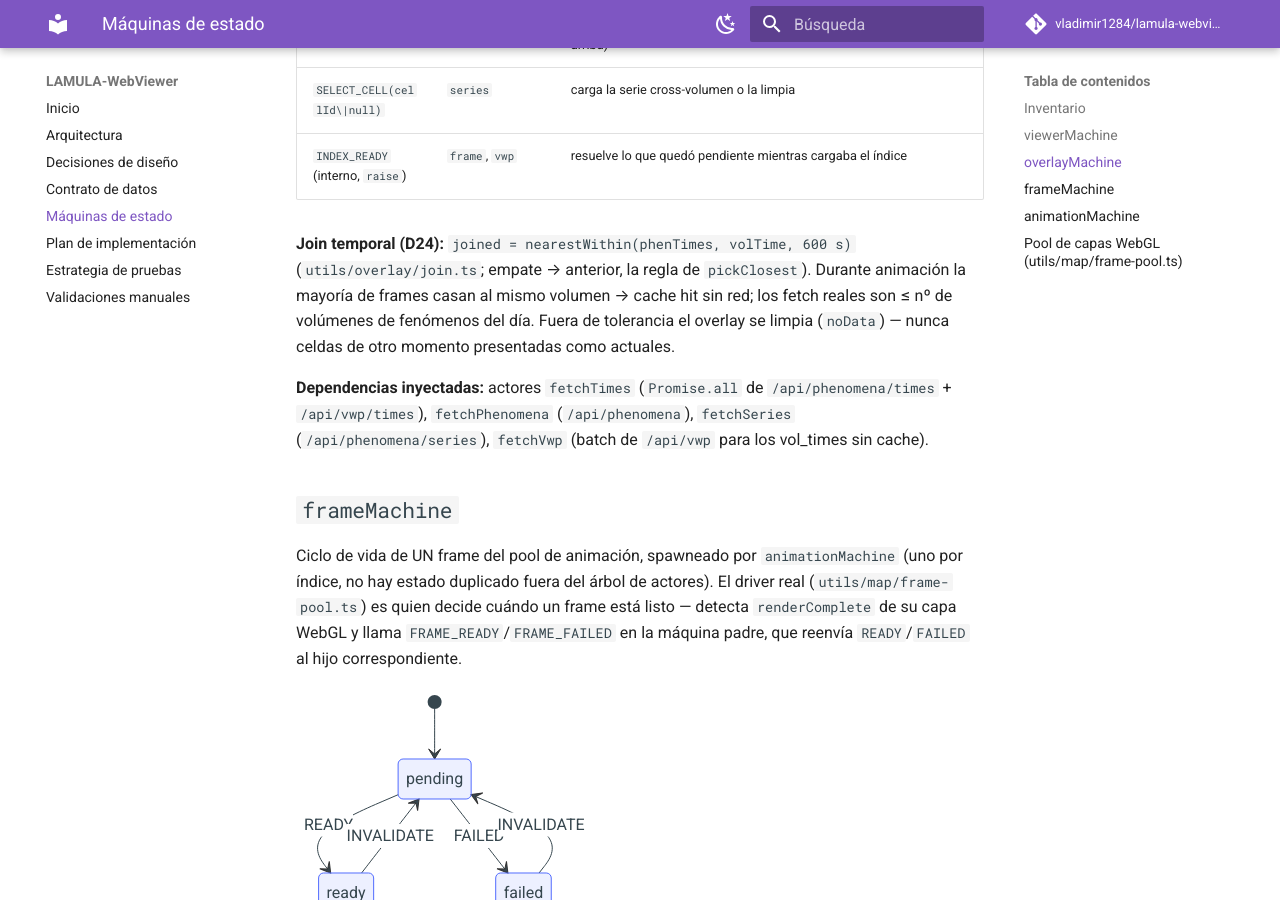
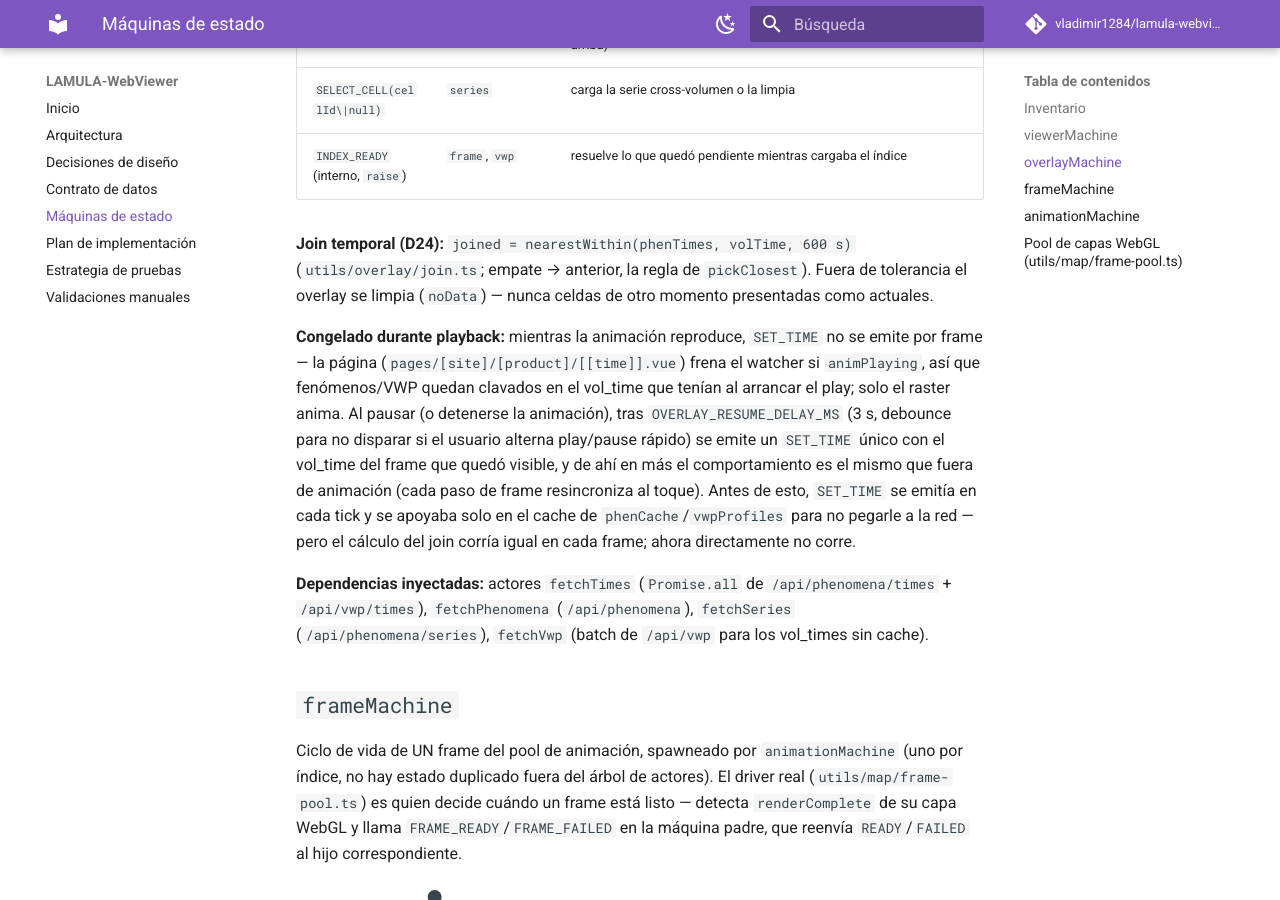
Before and after one commit to vladimir1284/lamula-webviewer, an MkDocs documentation site: the page built from docs/maquinas-estado.md, in a window 1280 px wide and 900 px high, scrolled down 6047 px. Built offline with MkDocs 1.6.1 and Material for MkDocs 9.7.7, drawn with Linux system fonts in a browser that asks for light colours; comment, search, counter and statistics services are not loaded.

Commit message:
fix(viewer): freeze overlays during animation playback
  SET_TIME fired on every animation tick, re-running the phenomena/VWP
  temporal join each frame — only cache hits kept it off the network,
  but the join computation itself never stopped. Only the raster
  should animate; overlays now hold their vol_time while playing and
  resync once, 3s after pause (debounced against rapid play/pause
  toggling), matching pre-animation stepping behavior from then on.

  Updates docs/maquinas-estado.md to match.

```diff
--- a/docs/maquinas-estado.md
+++ b/docs/maquinas-estado.md
@@ -204,11 +204,22 @@ el de un scope anterior no vale, la página reemite `SET_TIME`), `layers`,
 | `INDEX_READY` (interno, `raise`) | `frame`, `vwp` | resuelve lo que quedó pendiente mientras cargaba el índice |
 
 **Join temporal (D24):** `joined = nearestWithin(phenTimes, volTime, 600 s)`
-(`utils/overlay/join.ts`; empate → anterior, la regla de `pickClosest`).
-Durante animación la mayoría de frames casan al mismo volumen → cache hit sin
-red; los fetch reales son ≤ nº de volúmenes de fenómenos del día. Fuera de
-tolerancia el overlay se limpia (`noData`) — nunca celdas de otro momento
+(`utils/overlay/join.ts`; empate → anterior, la regla de `pickClosest`). Fuera
+de tolerancia el overlay se limpia (`noData`) — nunca celdas de otro momento
 presentadas como actuales.
+
+**Congelado durante playback:** mientras la animación reproduce, `SET_TIME`
+no se emite por frame — la página (`pages/[site]/[product]/[[time]].vue`)
+frena el watcher si `animPlaying`, así que fenómenos/VWP quedan clavados en
+el vol_time que tenían al arrancar el play; solo el raster anima. Al pausar
+(o detenerse la animación), tras `OVERLAY_RESUME_DELAY_MS` (3 s, debounce
+para no disparar si el usuario alterna play/pause rápido) se emite un
+`SET_TIME` único con el vol_time del frame que quedó visible, y de ahí en
+más el comportamiento es el mismo que fuera de animación (cada paso de
+frame resincroniza al toque). Antes de esto, `SET_TIME` se emitía en cada
+tick y se apoyaba solo en el cache de `phenCache`/`vwpProfiles` para no
+pegarle a la red — pero el cálculo del join corría igual en cada frame;
+ahora directamente no corre.
 
 **Dependencias inyectadas:** actores `fetchTimes` (`Promise.all` de
 `/api/phenomena/times` + `/api/vwp/times`), `fetchPhenomena`
```
Also changed, not shown: pages/[site]/[product]/[[time]].vue (+25 -1 lines).
